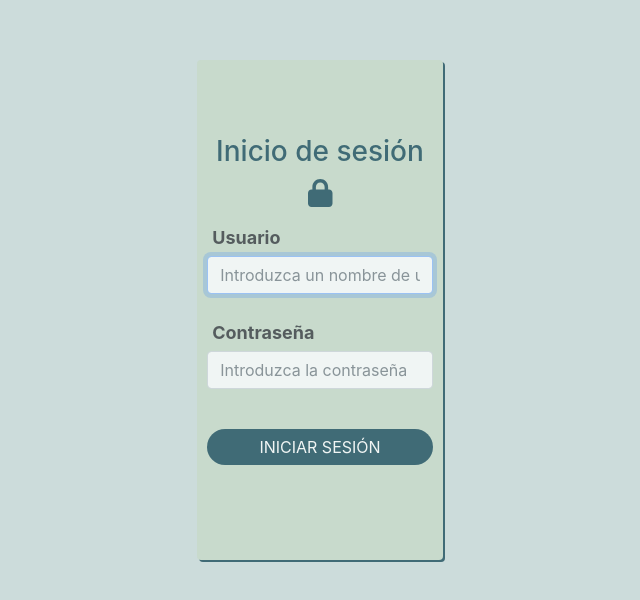
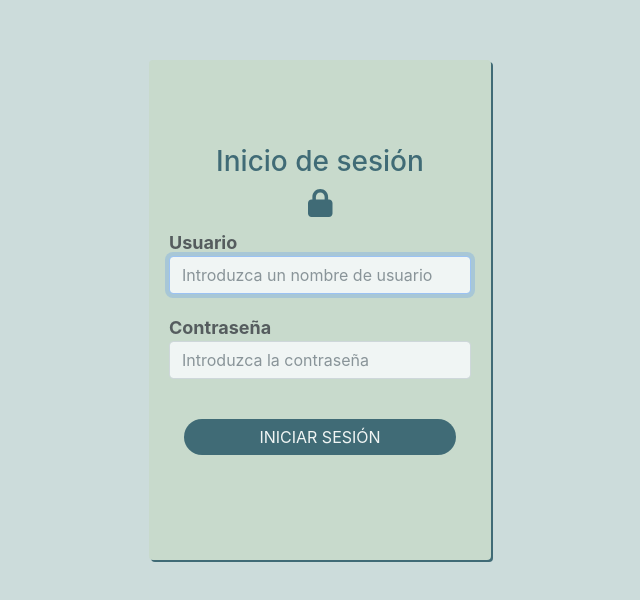
Before and after one commit to marparven1/web_scapi, a React (Create React App) app: page /Dashboard in a window 1280 px wide. Shown: the part 140-740 px from the top of the page, without its empty margins (320-960 px from the left). Built offline with nearby package versions, Linux system fonts and the light colour scheme.

Commit message:
Cambios en el estilo

```diff
--- a/src/App.css
+++ b/src/App.css
@@ -1,6 +1,5 @@
 .App {
   text-align: center;
-  color: red;
 }
 
 
@@ -24,3 +23,21 @@
 .App-link {
   color: #61dafb;
 }
+
+body{
+  margin: 0;
+  padding: 0;
+}
+
+.container{
+  padding-left: 0 !important;
+  padding-right: 0 !important;
+  width: 100% !important;
+}
+
+.nav-link:hover{
+  color: red ;
+}
+.nav-link{
+  color: grey  ;
+}
--- a/src/components/Dashboard.css
+++ b/src/components/Dashboard.css
@@ -5,10 +5,23 @@ h1 {
 }
 
 .DashboardMain {
-    background-color: antiquewhite;
+    background-color: #ccdcdb;
+    padding-left: 0 !important;
+    padding-right: 0 !important;
+    width: 100% !important;
+}
 
 
+iframe#DashScapi{
+    padding-left: 0 !important;
+    padding-right: 0 !important;
+    width: 100% !important;
+    border: 2px solid #ccdcdb;
+    border-radius: 25px;
+    height: 650px;
 }
+
+
 
 a{
     float: right;
--- a/src/components/Dashboard.jsx
+++ b/src/components/Dashboard.jsx
@@ -28,9 +28,7 @@ export const Dashboard = (props) => {
     <>
         <div className="DashboardMain" >
           <div >
-            <h1>DASHBOARD</h1>
           <a className="nav-link  h5"  href=" "  onClick={ cerrarSesion } > <FontAwesomeIcon icon={faUserLock}  /> Cerrar Sesión</a>
-
             <iframe id ="DashScapi"  title="SCAPI_V8 - Radiación"  src="https://app.powerbi.com/view?r=eyJrIjoiMTkwNzcwOWYtOTk3Zi00NzIwLTlkM2QtMjhjM2Q0YmM5ZGU3IiwidCI6IjcwYWIxMGRjLWI0MDMtNDU0Mi05NGRlLTJkM2Q4YzUzZjMzNiIsImMiOjl9&embedImagePlaceholder=true" frameborder="0" allowFullScreen={true} ></iframe>
           </div>
         </div>
--- a/src/components/Login.css
+++ b/src/components/Login.css
@@ -13,9 +13,9 @@
     display: flex;
     justify-content: center;
     flex-direction: column;
-    width: 22%;
+    width: 30%;
     align-items: center;
-    padding: 10px;
+    padding: 0 20px;
     height: 500px;
     margin: 0 auto;
 
@@ -28,21 +28,20 @@ h3{
 
 label{
     float: left;
-    padding: 5px;
+    width: 70px;
 
 }
 
 input{
 border-radius: 15px;
-width: 100%;
 background-color: #043a4b;
-border: 2px #043a4b;
+border:5px #043a4b;
 margin-bottom: 20px;
 }
 
 #IniSesion{
     border-radius: 20px;
-    width: 100%;
+    width: 90%;
     background-color: #043a4b;
     border: 2px #043a4b;
     margin-top: 20px;
```
